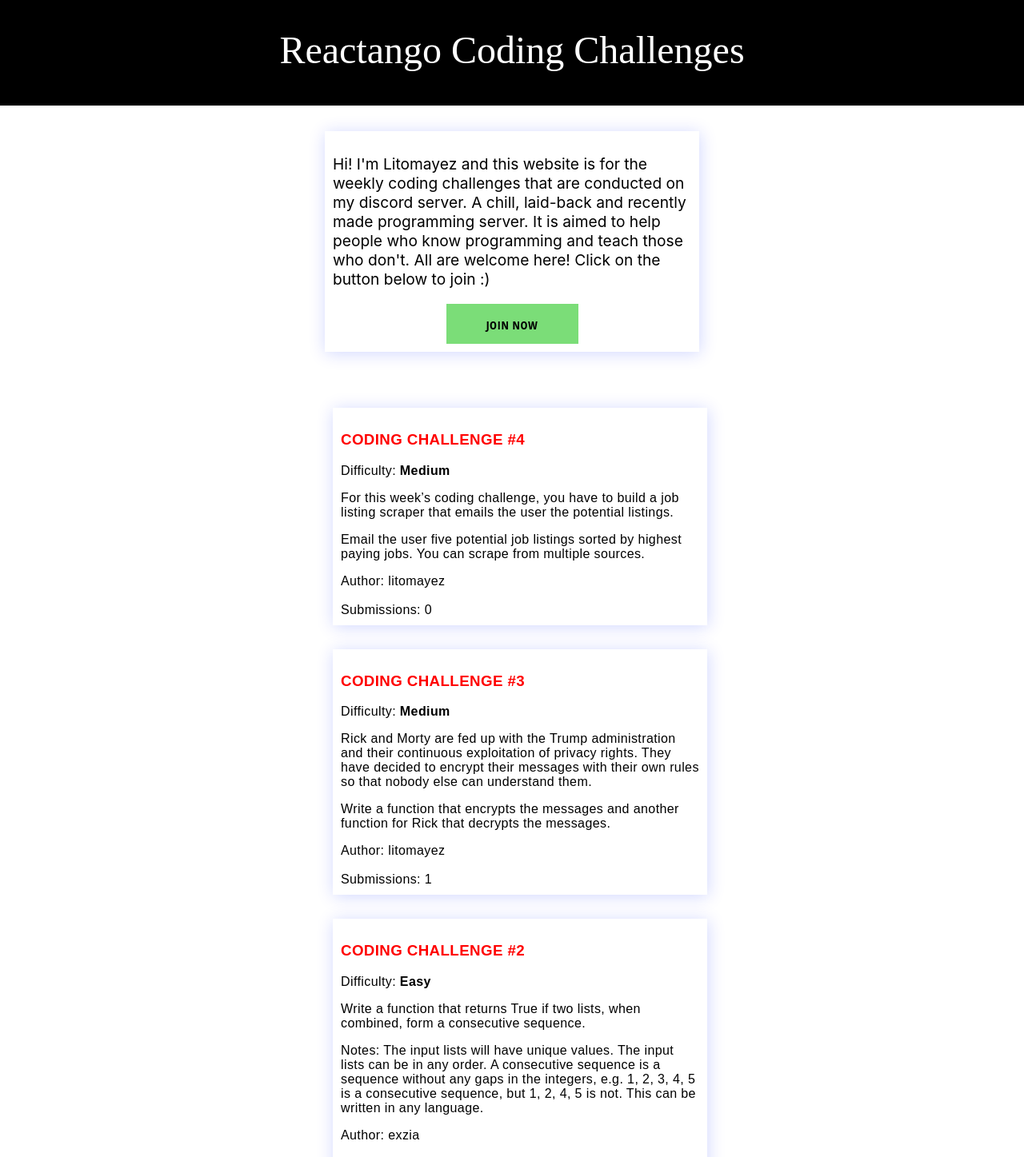
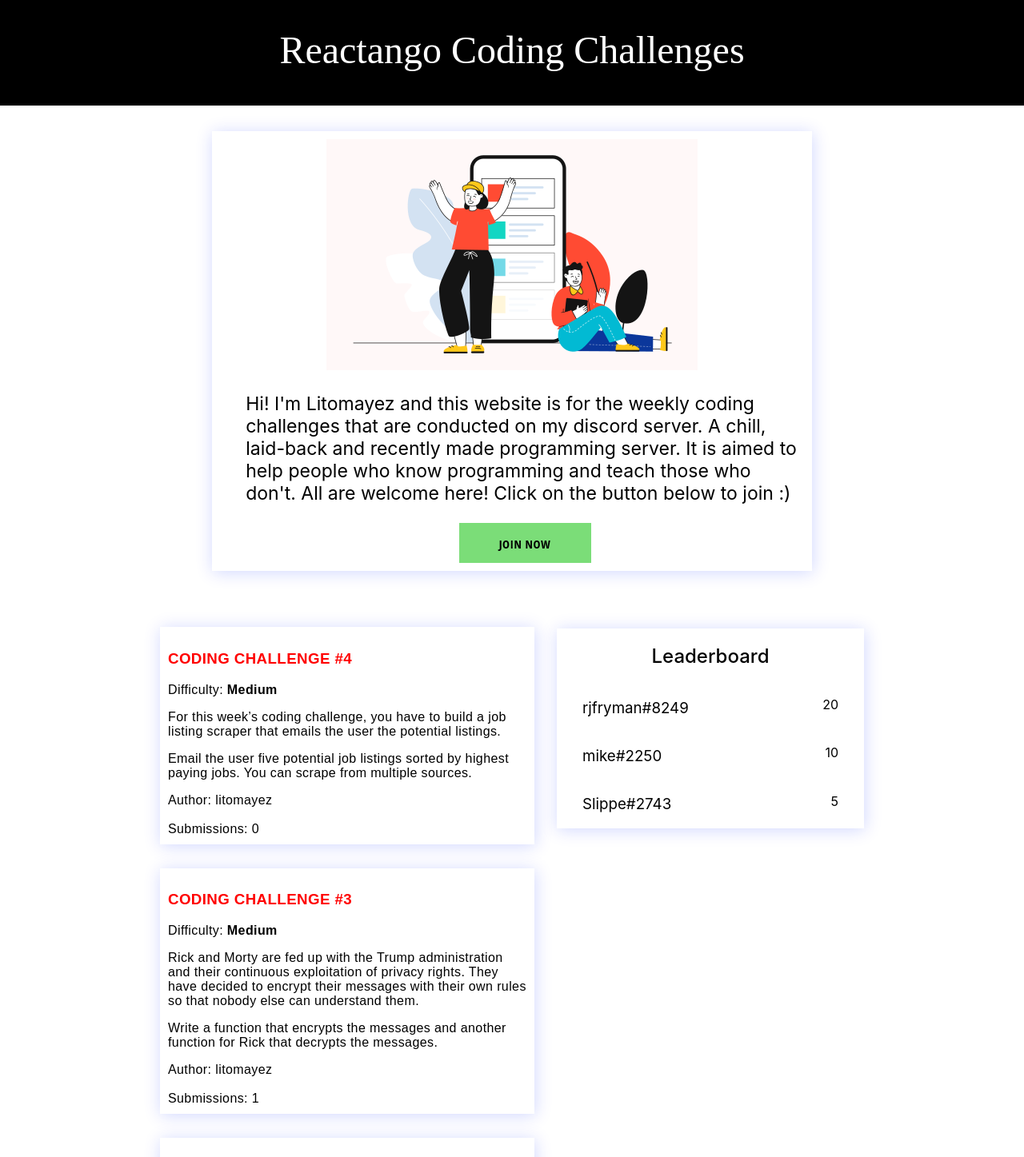
Before and after one commit to RohanLodhi/reactango, a React (Create React App) app: page / in a window 1280 px wide. Shown: the top 1447 px of the page at 80% size. Built offline with nearby package versions, Linux system fonts and the light colour scheme.

Commit message:
UI changes and added leaderboard

```diff
--- a/src/components/challenge-view/challenge-view.styles.css
+++ b/src/components/challenge-view/challenge-view.styles.css
@@ -3,7 +3,7 @@
     flex-direction: column;
     width: 35%;
     margin-left: auto;
-    margin-right: auto;
+    padding-right: 3rem;
     color: black;
     margin-top: 2.5rem;
     margin-bottom: 1rem;
@@ -21,5 +21,7 @@
     .challenge-view{
         padding-right: 5%;
         width: 90%;
+        margin-right: auto;
+        margin-left: auto;
     }
 }
--- a/src/components/challenge-view/challenges.data.js
+++ b/src/components/challenge-view/challenges.data.js
@@ -23,7 +23,8 @@
         submissions: [
             {
                 name: 'mike#2250',
-                link: 'https://github.com/mikeyj777/Discord_Programmers_Unite_Weekly_Challenge/blob/master/Weekly_Challenge_3.ipynb'
+                link: 'https://github.com/mikeyj777/Discord_Programmers_Unite_Weekly_Challenge/blob/master/Weekly_Challenge_3.ipynb',
+                best: true
             }
         ]
     },
@@ -39,11 +40,13 @@
         submissions: [
             {
                 name: 'rjfryman#8249',
-                link: 'https://github.com/RJFryman/weekly-challenge/blob/master/coding_challenge_2.rb'
+                link: 'https://github.com/RJFryman/weekly-challenge/blob/master/coding_challenge_2.rb',
+                best: true
             },
             {
                 name: 'Slippe#2743',
-                link: 'https://ideone.com/WpWEaC'
+                link: 'https://ideone.com/WpWEaC',
+                best: false
             }
         ]
     },
@@ -59,7 +62,8 @@
         submissions: [
             {
                 name: 'rjfryman#8249',
-                link: 'https://github.com/RJFryman/weekly-challenge/blob/master/coding_challenge_1.rb'
+                link: 'https://github.com/RJFryman/weekly-challenge/blob/master/coding_challenge_1.rb',
+                best: true
             }
         ]
     }
--- a/src/components/details/details.component.jsx
+++ b/src/components/details/details.component.jsx
@@ -1,8 +1,13 @@
 import React from 'react';
 import './details.styles.css'
+import img from './../../assets/croods.png';
 
 const Details = () => (
     <div className='details'>
+        <div className='image'>
+            <img src={img} alt='Hello There :)'></img>
+        </div>
+        <div className='text-content'>
             <p>Hi! I'm Litomayez and this website is for the weekly coding challenges that are conducted on my discord server. A chill, laid-back and recently made programming server. It is aimed to help people who know programming and teach those who don't. All are welcome here! Click on the button below to join :)</p>
             <div className="wrapper">
                 <a href='https://discord.gg/uWhgpaY'>
@@ -12,6 +17,7 @@
                 </a>
             </div>
         </div>
+    </div>
 )
 
 export default Details;
--- a/src/components/details/details.styles.css
+++ b/src/components/details/details.styles.css
@@ -1,17 +1,25 @@
 .details{
     box-shadow: rgba(1, 39, 255, 0.185) 1px 2px 20px;
     padding: 10px;
-    width: 35%;
+    width: 57%;
     margin-top: 2rem;
     margin-right: auto;
     margin-left: auto;
     font-size: 1.2em;
+    display: flex;
+    flex-direction: row;
 }
 .details:hover {
     transition: ease-out 1s;
     box-shadow: rgba(217, 1, 255, 0.185) 1px 2px 20px;
 }
-
+.text-content{
+    margin-left: 2rem;
+    font-size: 1.2em;
+}
+.image{
+    max-width: 150%;
+}
 button {
     min-width: 165px;
     width: auto;
@@ -33,6 +41,15 @@
       border: 1px solid black;
     }
 
+@media screen and (max-width:1450px){
+    .details{
+        flex-direction: column;
+    }
+    .image{
+        margin-left: auto;
+        margin-right: auto;
+    }
+}
 @media screen and (max-width: 1080px){
     .details{
         width: 70%;
@@ -41,8 +58,16 @@
 
 @media screen and (max-width: 550px){
     .details{
-        padding-right: 5%;
+        padding-right: 2%;
         width: 90%;
+    }
+    .text-content{
+        width: 100%;
+        margin-left: 0rem;
+        font-size: 1em;
+    }
+    .image img{
+        width: 100%;
     }
 }
 .wrapper{
--- /dev/null
+++ b/src/components/leaderboard/leaderboard.component.jsx
@@ -0,0 +1,18 @@
+import React from 'react';
+import './leaderboard.styles.css';
+import SUBMITTERS from './submitters.data';
+
+const Leaderboard = () => (
+    <div className='leaderboard' id='leaderboard'>
+        <h2>Leaderboard</h2>
+        {SUBMITTERS.map(({id, name, points}) => {
+            return(
+                <div className='rankings'>
+                    <h3 key={id}>{name}</h3>
+                    <p>{points}</p>
+                </div>
+        )})}
+    </div>
+)
+
+export default Leaderboard;
--- /dev/null
+++ b/src/components/leaderboard/leaderboard.styles.css
@@ -0,0 +1,38 @@
+.leaderboard{
+    margin-right: auto;
+    margin-top: 4.5rem;
+    box-shadow: rgba(1, 39, 255, 0.185) 1px 2px 20px;
+    height: fit-content;
+}
+.leaderboard:hover{
+    transition: ease-out 1s;
+    box-shadow: rgba(217, 1, 255, 0.185) 1px 2px 20px;
+}
+.leaderboard h2{
+    text-align: center;
+}
+.rankings{
+    background-color: rgba(255, 255, 255, 0.705);
+    width: 20rem;
+    display: flex;
+    flex-direction: row;
+    justify-content: space-between;
+    padding-right: 2rem;
+    padding-left: 2rem;
+}
+.rankings h3{
+    font-weight: 400;
+}
+@media screen and (max-width: 550px){
+    .leaderboard{
+        width: 95%;
+        margin-right: auto;
+        margin-left: auto;
+        margin-bottom: 1.5rem;
+    }
+    .rankings{
+        width: 95%;
+        padding-right: 0;
+        padding-left: 0.5rem;
+    }
+}
--- /dev/null
+++ b/src/components/leaderboard/submitters.data.js
@@ -0,0 +1,19 @@
+const SUBMITTERS = [
+    {
+        id: 1,
+        name: 'mike#2250',
+        points: 10
+    },
+    {
+        id: 2,
+        name: 'rjfryman#8249',
+        points: 20
+    },
+    {
+        id: 3,
+        name: 'Slippe#2743',
+        points: 5
+    }
+]
+SUBMITTERS.sort((a,b) => (a.points > b.points) ? -1 : ((b.points > a.points) ? +1 : 0));
+export default SUBMITTERS;
--- a/src/pages/homepage/homepage.component.jsx
+++ b/src/pages/homepage/homepage.component.jsx
@@ -2,11 +2,20 @@
 import './homepage.styles.css'
 import ChallengeView from './../../components/challenge-view/challenge-view.component'
 import Details from './../../components/details/details.component'
+import Leaderboard from './../../components/leaderboard/leaderboard.component'
 
 const HomePage = () => (
     <div>
         <Details />
-        <ChallengeView />
+        <div className='href-leader'>
+            <a href='#leaderboard'>
+                <p>Go to Leaderboard</p>
+            </a>
+        </div>
+        <div className='body'>
+            <ChallengeView />
+            <Leaderboard />
+        </div>
     </div>
 )
 
--- a/src/pages/homepage/homepage.styles.css
+++ b/src/pages/homepage/homepage.styles.css
@@ -0,0 +1,29 @@
+.body{
+    width: 100%;
+    display: flex;
+    flex-direction: row;
+}
+.href-leader{
+    display: none;
+    width: 95%;
+    background-color: rgb(224, 224, 254);
+    text-align: center;
+    margin-top: 2rem;
+    padding-bottom: 0.5rem;
+    padding-top: 0.5rem;
+    margin-left: auto;
+    margin-right: auto;
+    margin-bottom: -1rem;
+}
+.href-leader a{
+    color: #373f49;
+}
+
+@media screen and (max-width: 550px){
+    .body{
+        flex-direction: column;
+    }
+    .href-leader{
+        display: block;
+    }
+}
```
Also changed, not shown: src/assets/croods.png (added). Lines whose indentation alone changed are shown as unchanged.
